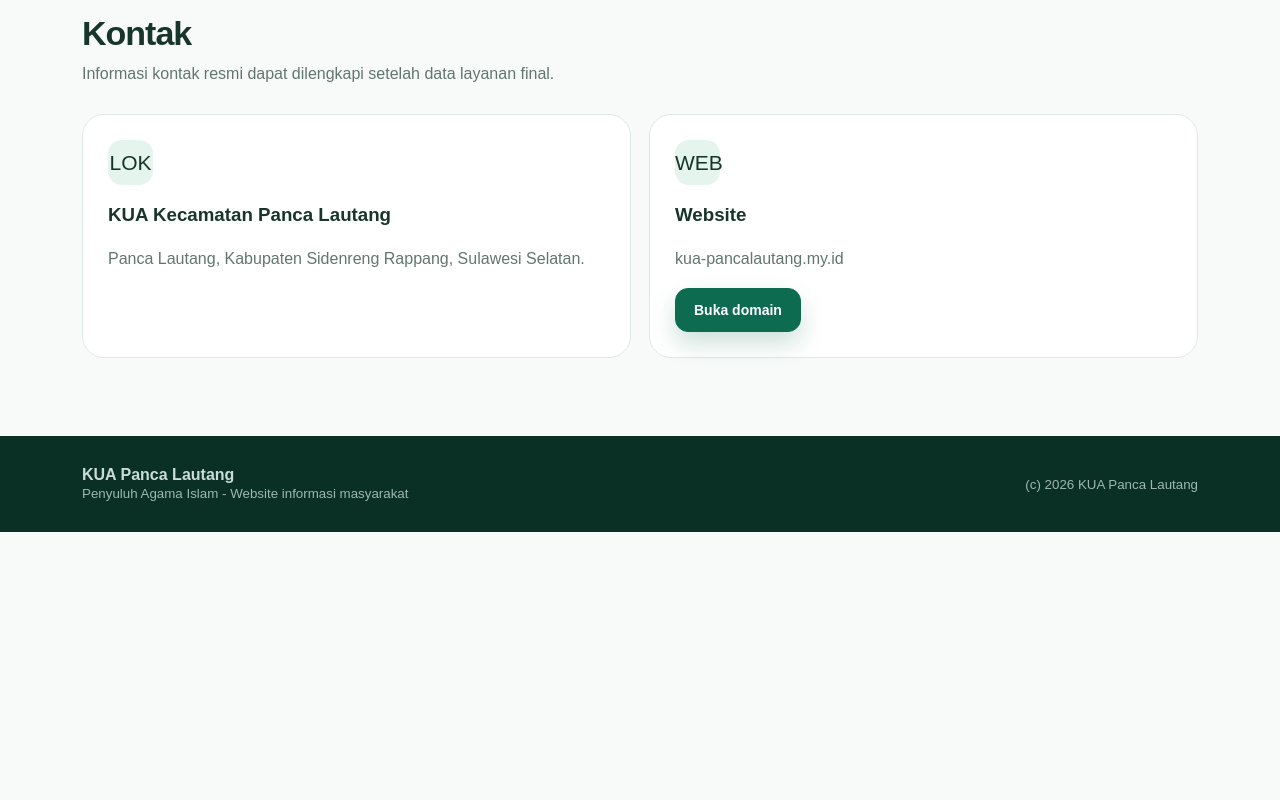
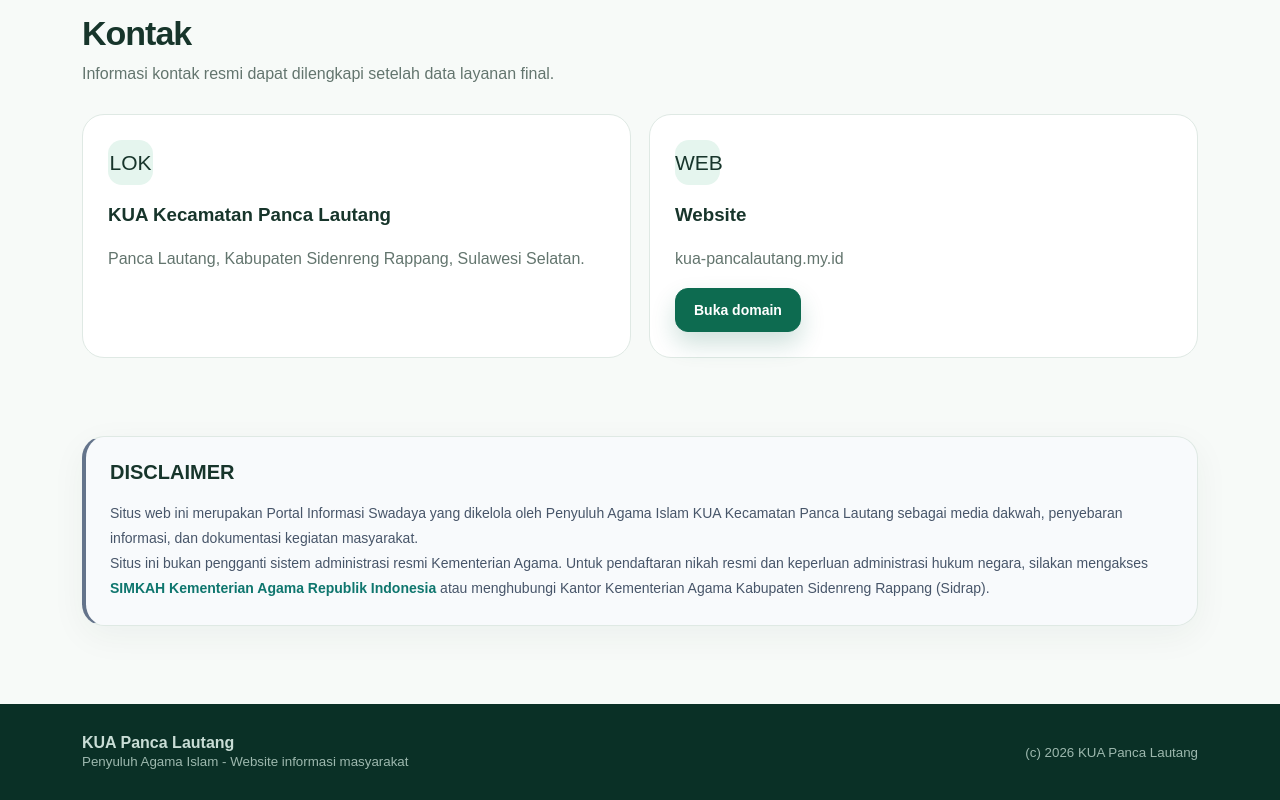
Before and after one commit to suriantosag-cyber/kua-panca-lautang-premium, a Next.js app: page / in a window 1280 px wide. Shown: the part 3460-4260 px from the top of the page. Before the commit the page ends 3992 px from the top, so only its background shows below. Built offline with nearby package versions, Linux system fonts and the light colour scheme; no server answers; the database is empty.

Commit message:
Tampilkan Disclaimer di halaman utama

```diff
--- a/app/page.js
+++ b/app/page.js
@@ -268,6 +268,48 @@ const [selectedGallery, setSelectedGallery] = useState(null);
       <section id="kontak" className="section"><div className="wrap"><div className="sectionHead"><div><h2>Kontak</h2><p>Informasi kontak resmi dapat dilengkapi setelah data layanan final.</p></div></div><div className="contact"><div className="contactCard"><div className="icon">LOK</div><h3>KUA Kecamatan Panca Lautang</h3><p style={{color:'var(--muted)',lineHeight:1.7}}>Panca Lautang, Kabupaten Sidenreng Rappang, Sulawesi Selatan.</p></div><div className="contactCard"><div className="icon">WEB</div><h3>Website</h3><p style={{color:'var(--muted)',lineHeight:1.7}}>kua-pancalautang.my.id</p><a className="btn primary" href="https://kua-pancalautang.my.id" target="_blank" rel="noreferrer">Buka domain</a></div></div></div></section>
     </main>
 
+<section
+  id="disclaimer"
+  className="section"
+  style={{ paddingTop: "0" }}
+>
+  <div className="wrap">
+    <div
+      className="card"
+      style={{
+        borderLeft: "4px solid #64748b",
+        background: "#f8fafc",
+        padding: "24px",
+      }}
+    >
+      <h2 style={{ marginTop: 0, fontSize: "20px" }}>
+        DISCLAIMER
+      </h2>
+      <p style={{ lineHeight: 1.8, color: "#475569" }}>
+        Situs web ini merupakan Portal Informasi Swadaya yang
+        dikelola oleh Penyuluh Agama Islam KUA Kecamatan Panca
+        Lautang sebagai media dakwah, penyebaran informasi, dan
+        dokumentasi kegiatan masyarakat.
+      </p>
+      <p style={{ lineHeight: 1.8, color: "#475569", marginBottom: 0 }}>
+        Situs ini bukan pengganti sistem administrasi resmi
+        Kementerian Agama. Untuk pendaftaran nikah resmi dan
+        keperluan administrasi hukum negara, silakan mengakses{" "}
+        <a
+          href="https://simkah4.kemenag.go.id"
+          target="_blank"
+          rel="noreferrer"
+          style={{ fontWeight: 600, color: "#0f766e" }}
+        >
+          SIMKAH Kementerian Agama Republik Indonesia
+        </a>{" "}
+        atau menghubungi Kantor Kementerian Agama Kabupaten
+        Sidenreng Rappang (Sidrap).
+      </p>
+    </div>
+  </div>
+</section>
+
     <footer><div className="wrap footer"><div><b>KUA Panca Lautang</b><div><small>Penyuluh Agama Islam - Website informasi masyarakat</small></div></div><small>(c) 2026 KUA Panca Lautang</small></div></footer>
 {selectedGallery && (
   <div
```
